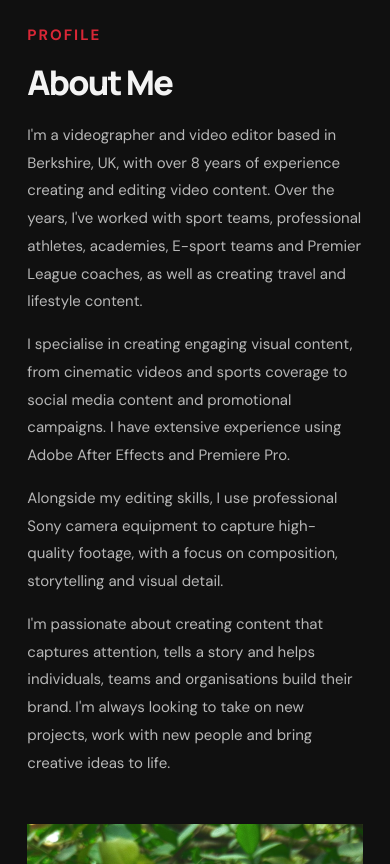
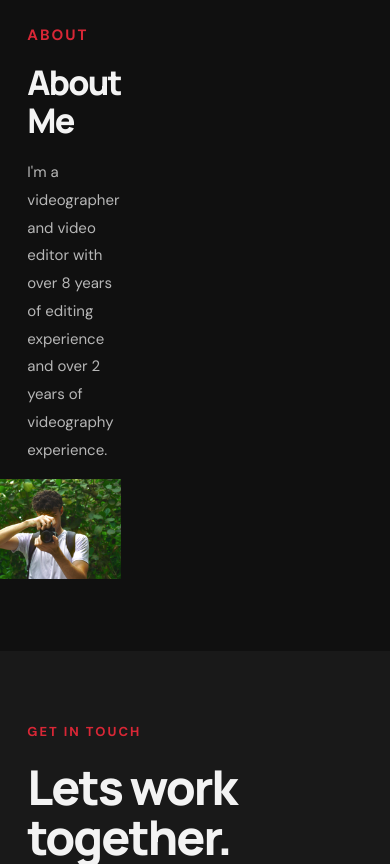
Before and after one commit to euanrussell1/euanrussell, a plain HTML site: page index.html in a window 390 px wide. Shown: the part 3320-4184 px from the top of the page. Drawn offline with Linux system fonts and the light colour scheme.

Commit message:
Add files via upload

```diff
--- a/index.html
+++ b/index.html
@@ -50,19 +50,11 @@
   <div class="about-container">
 
     <div class="about-text">
-<p class="eyebrow">PROFILE</p>
+<p class="eyebrow">ABOUT</p>
       <h2>About Me</h2>
       <p>
-        I'm a videographer and video editor based in Berkshire, UK, with over 8 years of experience creating and editing video content. Over the years, I've worked with sport teams, professional athletes, academies, E-sport teams and Premier League coaches, as well as creating travel and lifestyle content.
-      </p>
-      <p>
-        I specialise in creating engaging visual content, from cinematic videos and sports coverage to social media content and promotional campaigns. I have extensive experience using Adobe After Effects and Premiere Pro.
-      </p>
-      <p>
-        Alongside my editing skills, I use professional Sony camera equipment to capture high-quality footage, with a focus on composition, storytelling and visual detail.
-      </p>
-      <p>
-        I'm passionate about creating content that captures attention, tells a story and helps individuals, teams and organisations build their brand. I'm always looking to take on new projects, work with new people and bring creative ideas to life.
+        I'm a videographer and video editor with over 8 years of editing
+        experience and over 2 years of videography experience.
       </p>
     </div>
 <div class="about-image">
@@ -73,7 +65,7 @@
 </section>
 
     <section class="contact section" id="contact">
-      <p class="eyebrow">CONNECT</p>
+      <p class="eyebrow">GET IN TOUCH</p>
       <h2>Lets work<br>together.</span></h2>
       <p>For enquiries, collaborations or work opportunities, get in touch.</p>
       <a class="button" href="mailto:Euan.Russell@outlook.com">CONTACT ME <span>↗</span></a>
--- a/styles.css
+++ b/styles.css
@@ -110,14 +110,11 @@ footer a { color: #c9c9c9; }
     border: none;
 }
 .about {
-    display: block;
+    display: grid;
+    grid-template-columns: 1fr 1fr;
+    align-items: center;
+    gap: 450px;
     background: #101010;
-}
-.about-container {
-    display: grid;
-    grid-template-columns: minmax(0, 1.1fr) minmax(0, 1fr);
-    align-items: center;
-    gap: clamp(40px, 6vw, 90px);
 }
 .about-text {
     width: 100%;
@@ -133,23 +130,10 @@ footer a { color: #c9c9c9; }
     display: flex;
     justify-content: flex-end;
 }
+
 .about-image img {
-    display: block;
-    width: 100%;
-    max-width: 380px;
-    aspect-ratio: 4 / 5;
-    height: auto;
+    width: 200%;
+    max-width: 150px;
+    height: 100px;
     object-fit: cover;
 }
-@media (max-width: 700px) {
-    .about-container {
-        grid-template-columns: 1fr;
-        gap: 32px;
-    }
-    .about-image {
-        justify-content: flex-start;
-    }
-    .about-image img {
-        max-width: 100%;
-    }
-}
```
